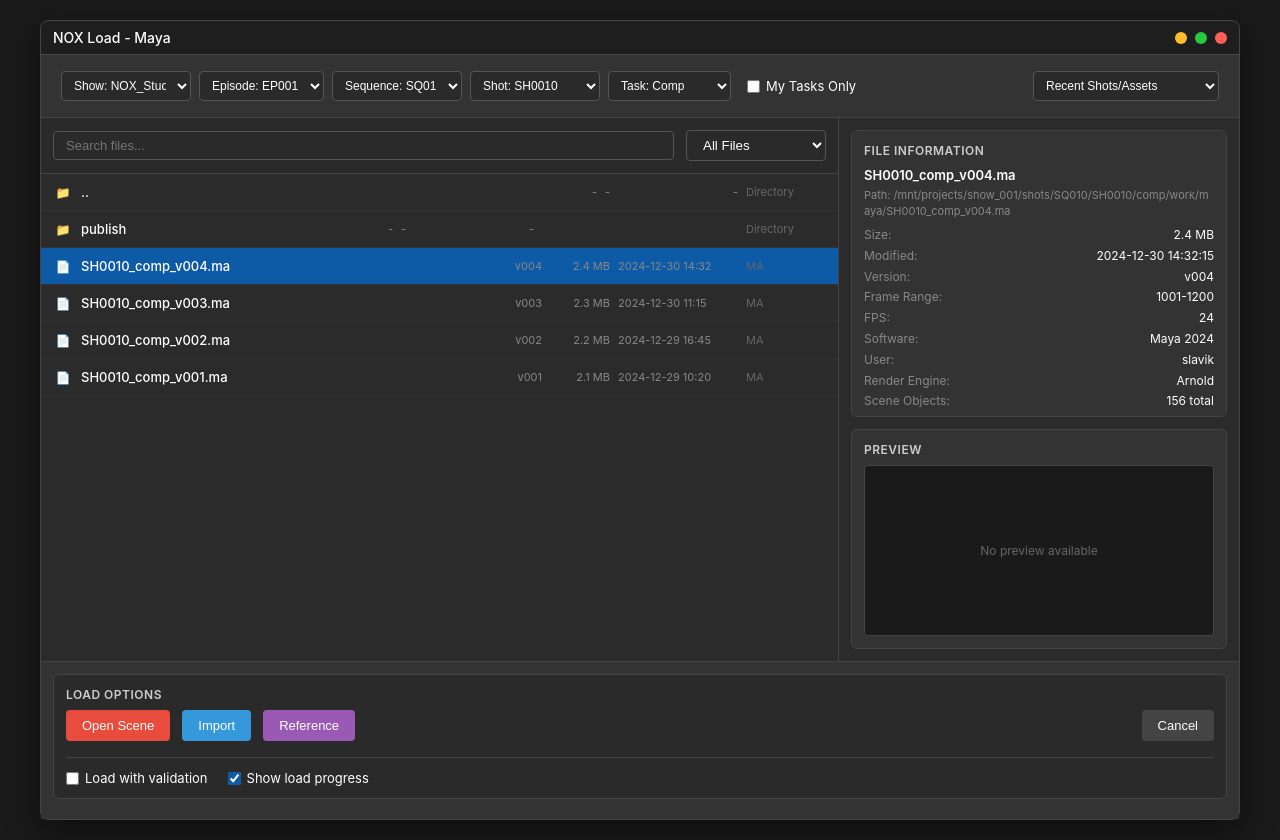
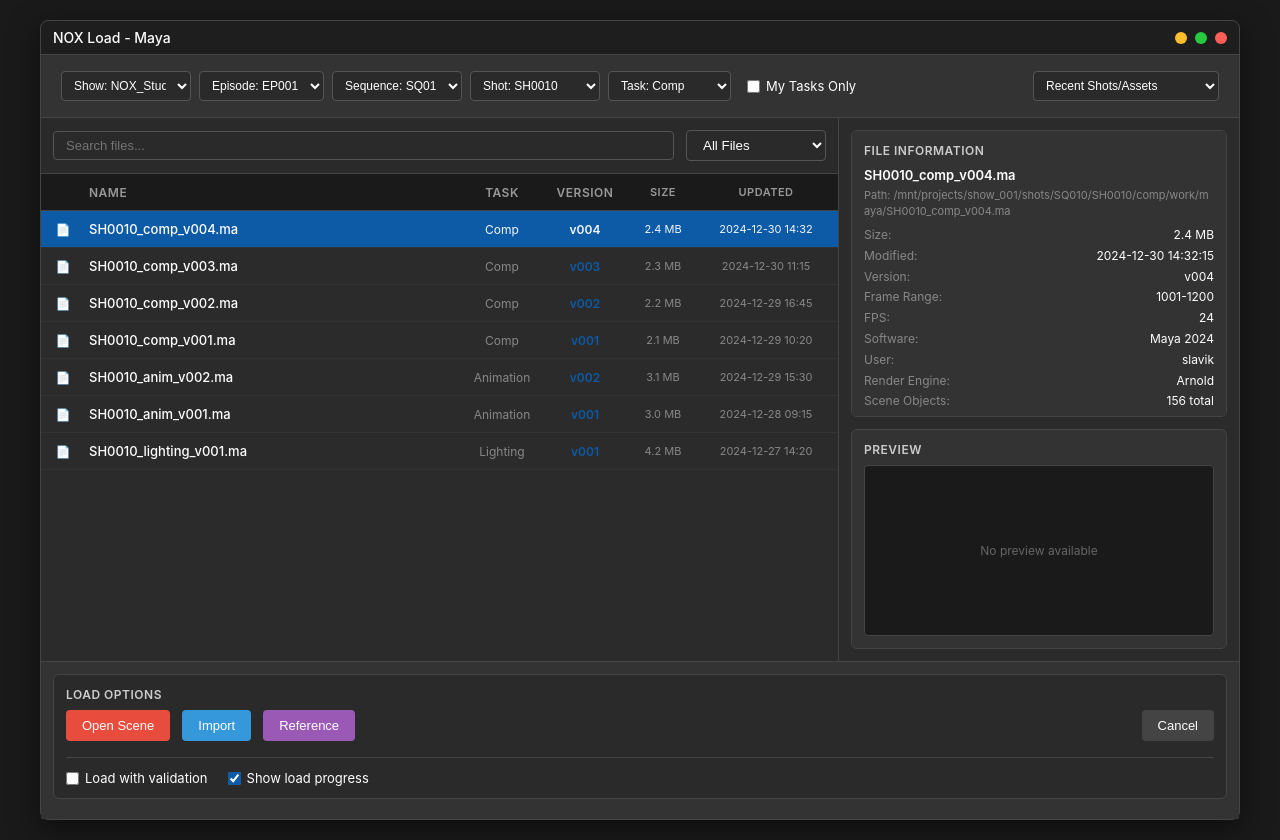
Before and after one commit to crisslavik/nox-file-manager, a plain HTML site: page ui/prototype.html in a window 1280 px wide. Drawn offline with Linux system fonts and the light colour scheme.

Commit message:
UI: align file list columns across prototype and Qt dialog
- Prototype: switch file list/header to CSS grid for pixel-perfect column alignment
- Add header row: Name / Task / Version / Size / Updated
- Center-align Task/Version/Size/Updated columns
- Improve selected-row readability

- Qt dialog: update QTreeWidget columns to Name / Task / Version / Size / Updated
- Center-align Task/Version/Size/Updated columns (Name left)
- Infer Task from metadata or filename
- Hide '..' parent entry and skip 'publish' directory

```diff
--- a/ui/prototype.html
+++ b/ui/prototype.html
@@ -297,7 +297,9 @@
         }
 
         .file-item {
-            display: flex;
+            display: grid;
+            grid-template-columns: 28px 1fr 80px 70px 70px 120px;
+            column-gap: 8px;
             align-items: center;
             padding: 8px 12px;
             border-bottom: 1px solid #333;
@@ -313,10 +315,71 @@
             background: #0d5aa7;
         }
 
+        .file-item.selected .file-name {
+            color: #fff;
+        }
+
+        .file-item.selected .file-task,
+        .file-item.selected .file-version,
+        .file-item.selected .file-size,
+        .file-item.selected .file-date {
+            color: rgba(255, 255, 255, 0.95);
+        }
+
+        .file-header {
+            display: grid;
+            grid-template-columns: 28px 1fr 80px 70px 70px 120px;
+            column-gap: 8px;
+            align-items: center;
+            padding: 8px 12px;
+            background: #1a1a1a;
+            border-bottom: 1px solid #444;
+            font-size: 12px;
+            font-weight: 600;
+            color: #999;
+            text-transform: uppercase;
+            letter-spacing: 0.5px;
+        }
+
+        .file-header .file-icon {
+            visibility: hidden; /* Hide but take up space */
+        }
+
+        .file-header .file-name {
+            font-weight: 600;
+            color: #999;
+        }
+
+        .file-header .file-task {
+            font-weight: 600;
+            color: #999;
+        }
+
+        .file-header .file-version {
+            font-weight: 600;
+            color: #999;
+        }
+
+        .file-header .file-size {
+            font-weight: 600;
+            color: #999;
+        }
+
+        .file-header .file-date {
+            font-weight: 600;
+            color: #999;
+        }
+
+        .file-header .file-task,
+        .file-header .file-version,
+        .file-header .file-size,
+        .file-header .file-date {
+            text-align: center;
+        }
+
         .file-icon {
             width: 20px;
             height: 20px;
-            margin-right: 8px;
             display: flex;
             align-items: center;
             justify-content: center;
@@ -328,25 +391,33 @@
             font-weight: 500;
         }
 
+        .file-task {
+            width: 80px;
+            color: #888;
+            font-size: 12px;
+            text-align: center;
+        }
+
         .file-version {
-            color: #888;
-            font-size: 11px;
-            margin-left: 8px;
+            width: 70px;
+            color: #0d5aa7;
+            font-weight: 600;
+            font-size: 12px;
+            text-align: center;
         }
 
         .file-size {
+            width: 70px;
             color: #888;
             font-size: 11px;
-            margin-left: 8px;
-            width: 60px;
-            text-align: right;
+            text-align: center;
         }
 
         .file-date {
+            width: 120px;
             color: #888;
             font-size: 11px;
-            margin-left: 8px;
-            width: 120px;
+            text-align: center;
         }
 
         .file-type {
@@ -740,58 +811,74 @@
                         <option>USD Files</option>
                     </select>
                 </div>
+
+                <!-- File Header Bar -->
+                <div class="file-header">
+                    <div class="file-icon"></div>
+                    <div class="file-name header-name">Name</div>
+                    <div class="file-task header-task">Task</div>
+                    <div class="file-version header-version">Version</div>
+                    <div class="file-size header-size">Size</div>
+                    <div class="file-date header-updated">Updated</div>
+                </div>
+
                 <div class="file-list" id="file-list">
                     <!-- Files would be populated here -->
-                    <div class="file-item">
-                        <div class="file-icon">📁</div>
-                        <div class="file-name">..</div>
-                        <div class="file-size">-</div>
-                        <div class="file-date">-</div>
-                        <div class="file-version">-</div>
-                        <div class="file-type">Directory</div>
-                    </div>
-                    <div class="file-item">
-                        <div class="file-icon">📁</div>
-                        <div class="file-name">publish</div>
-                        <div class="file-size">-</div>
-                        <div class="file-date">-</div>
-                        <div class="file-version">-</div>
-                        <div class="file-version"></div>
-                        <div class="file-size"></div>
-                        <div class="file-date"></div>
-                        <div class="file-type">Directory</div>
-                    </div>
                     <div class="file-item selected">
                         <div class="file-icon">📄</div>
                         <div class="file-name">SH0010_comp_v004.ma</div>
+                        <div class="file-task">Comp</div>
                         <div class="file-version">v004</div>
                         <div class="file-size">2.4 MB</div>
                         <div class="file-date">2024-12-30 14:32</div>
-                        <div class="file-type">MA</div>
                     </div>
                     <div class="file-item">
                         <div class="file-icon">📄</div>
                         <div class="file-name">SH0010_comp_v003.ma</div>
+                        <div class="file-task">Comp</div>
                         <div class="file-version">v003</div>
                         <div class="file-size">2.3 MB</div>
                         <div class="file-date">2024-12-30 11:15</div>
-                        <div class="file-type">MA</div>
                     </div>
                     <div class="file-item">
                         <div class="file-icon">📄</div>
                         <div class="file-name">SH0010_comp_v002.ma</div>
+                        <div class="file-task">Comp</div>
                         <div class="file-version">v002</div>
                         <div class="file-size">2.2 MB</div>
                         <div class="file-date">2024-12-29 16:45</div>
-                        <div class="file-type">MA</div>
                     </div>
                     <div class="file-item">
                         <div class="file-icon">📄</div>
                         <div class="file-name">SH0010_comp_v001.ma</div>
+                        <div class="file-task">Comp</div>
                         <div class="file-version">v001</div>
                         <div class="file-size">2.1 MB</div>
                         <div class="file-date">2024-12-29 10:20</div>
-                        <div class="file-type">MA</div>
+                    </div>
+                    <div class="file-item">
+                        <div class="file-icon">📄</div>
+                        <div class="file-name">SH0010_anim_v002.ma</div>
+                        <div class="file-task">Animation</div>
+                        <div class="file-version">v002</div>
+                        <div class="file-size">3.1 MB</div>
+                        <div class="file-date">2024-12-29 15:30</div>
+                    </div>
+                    <div class="file-item">
+                        <div class="file-icon">📄</div>
+                        <div class="file-name">SH0010_anim_v001.ma</div>
+                        <div class="file-task">Animation</div>
+                        <div class="file-version">v001</div>
+                        <div class="file-size">3.0 MB</div>
+                        <div class="file-date">2024-12-28 09:15</div>
+                    </div>
+                    <div class="file-item">
+                        <div class="file-icon">📄</div>
+                        <div class="file-name">SH0010_lighting_v001.ma</div>
+                        <div class="file-task">Lighting</div>
+                        <div class="file-version">v001</div>
+                        <div class="file-size">4.2 MB</div>
+                        <div class="file-date">2024-12-27 14:20</div>
                     </div>
                 </div>
             </div>
@@ -937,10 +1024,11 @@
                     const fileSize = this.querySelector('.file-size').textContent;
                     const fileDate = this.querySelector('.file-date').textContent;
                     const fileVersion = this.querySelector('.file-version').textContent;
+                    const fileTask = this.querySelector('.file-task').textContent;
 
                     if (!fileName.includes('Directory') && !fileName.includes('..')) {
                         selectedFile = fileName;
-                        updateDetailsPanel(fileName, fileSize, fileDate, fileVersion);
+                        updateDetailsPanel(fileName, fileSize, fileDate, fileVersion, fileTask);
                     } else {
                         selectedFile = null;
                     }
@@ -962,11 +1050,27 @@
             }
 
             // Update details panel
-            function updateDetailsPanel(fileName, fileSize, fileDate, fileVersion) {
+            function updateDetailsPanel(fileName, fileSize, fileDate, fileVersion, fileTask) {
                 document.querySelector('.file-filename').textContent = fileName;
                 document.querySelector('.file-size .info-value').textContent = fileSize;
                 document.querySelector('.file-date .info-value').textContent = fileDate;
                 document.querySelector('.version .info-value').textContent = fileVersion;
+
+                // Add Task info if not already present
+                let taskRow = document.querySelector('.task-row');
+                if (!taskRow) {
+                    const infoPanel = document.querySelector('.info-panel .file-info');
+                    const versionRow = document.querySelector('.info-row:has(.version)');
+                    const newTaskRow = document.createElement('div');
+                    newTaskRow.className = 'info-row task-row';
+                    newTaskRow.innerHTML = `
+                        <span class="info-label">Task:</span>
+                        <span class="info-value">${fileTask}</span>
+                    `;
+                    infoPanel.insertBefore(newTaskRow, versionRow);
+                } else {
+                    taskRow.querySelector('.info-value').textContent = fileTask;
+                }
             }
 
             // Load functionality
@@ -1005,10 +1109,15 @@
             filterSelect.addEventListener('change', function() {
                 const filter = this.value;
                 fileItems.forEach(item => {
-                    const fileType = item.querySelector('.file-type').textContent;
                     const fileName = item.querySelector('.file-name').textContent;
+                    const fileTask = item.querySelector('.file-task').textContent;
 
-                    if (filter === 'All Files' || fileType === filter || fileName.includes('Directory')) {
+                    // Filter by file extension or task
+                    if (filter === 'All Files' ||
+                        (filter === 'Maya Files' && fileName.endsWith('.ma')) ||
+                        (filter === 'Nuke Scripts' && fileName.endsWith('.nk')) ||
+                        (filter === 'Houdini Scenes' && fileName.endsWith('.hip')) ||
+                        (filter === 'USD Files' && fileName.endsWith('.usd'))) {
                         item.style.display = 'flex';
                     } else {
                         item.style.display = 'none';
```
Also changed, not shown: 1 other file.
